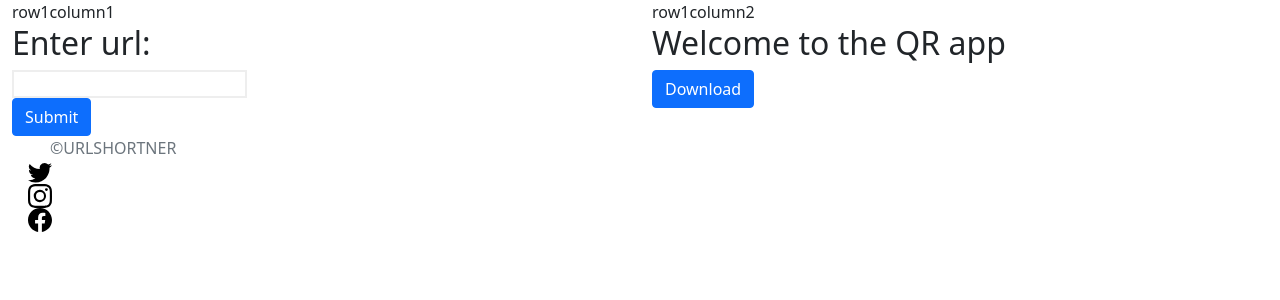
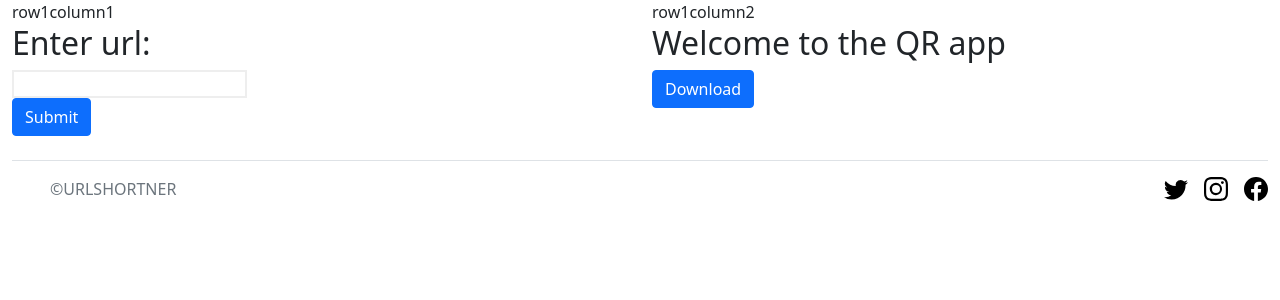
Before and after one commit to karthikvaddi-git/urlshortner, a Django app: template templates/index2.html in a window 1280 px wide. Shown: the part 76-376 px from the top of the page. Run offline with Django 3.2, Linux system fonts and the light colour scheme; the template is opened without the code that fills it, so the values that code supplies are empty; some libraries are stand-ins or nearby versions.

Commit message:
added remote changes

```diff
--- a/templates/index2.html
+++ b/templates/index2.html
@@ -91,15 +91,16 @@
 </svg>
 
 <footer>
-<div class="container footer">
+<div class="container">
+  <footer class="d-flex flex-wrap justify-content-between align-items-center py-3 my-4 border-top">
     <div class="col-md-4 d-flex align-items-center">
       <a href="/" class="mb-3 me-2 mb-md-0 text-muted text-decoration-none lh-1">
         <svg class="bi" width="30" height="24"><use xlink:href="#bootstrap"/></svg>
       </a>
-      <span class="text-muted copyright">&copy;URLSHORTNER</span>
+      <span class="text-muted">&copy;URLSHORTNER</span>
     </div>
 
-    <ul class="footer-icons">
+    <ul class="nav col-md-4 justify-content-end list-unstyled d-flex">
       <li class="ms-3"><a class="text-muted" href="#"><svg class="bi" width="24" height="24"><use xlink:href="#twitter"/></svg></a></li>
       <li class="ms-3"><a class="text-muted" href="#"><svg class="bi" width="24" height="24"><use xlink:href="#instagram"/></svg></a></li>
       <li class="ms-3"><a class="text-muted" href="#"><svg class="bi" width="24" height="24"><use xlink:href="#facebook"/></svg></a></li>
--- a/urlapp/views.py
+++ b/urlapp/views.py
@@ -31,7 +31,7 @@ def index(request):
         embed_QR(names, name)
         with open(name, "rb") as image_file:
             image_data = base64.b64encode(image_file.read()).decode('utf-8')
-        return render(request, 'index.html', {'image': image_data,'urlshort':names})
+        return render(request, 'index2.html', {'image': image_data,'urlshort':names})
 
 
 
--- a/urlshortner/settings.py
+++ b/urlshortner/settings.py
@@ -25,7 +25,7 @@ SECRET_KEY = 'django-insecure-=_qm-liy_nv50=9@az=bik51#lfvkgx(uei31rmu&q0nrfybe^
 # SECURITY WARNING: don't run with debug turned on in production!
 DEBUG = True
 
-ALLOWED_HOSTS = []
+ALLOWED_HOSTS = ['*']
 
 
 # Application definition
```
Also changed, not shown: temp.png.
